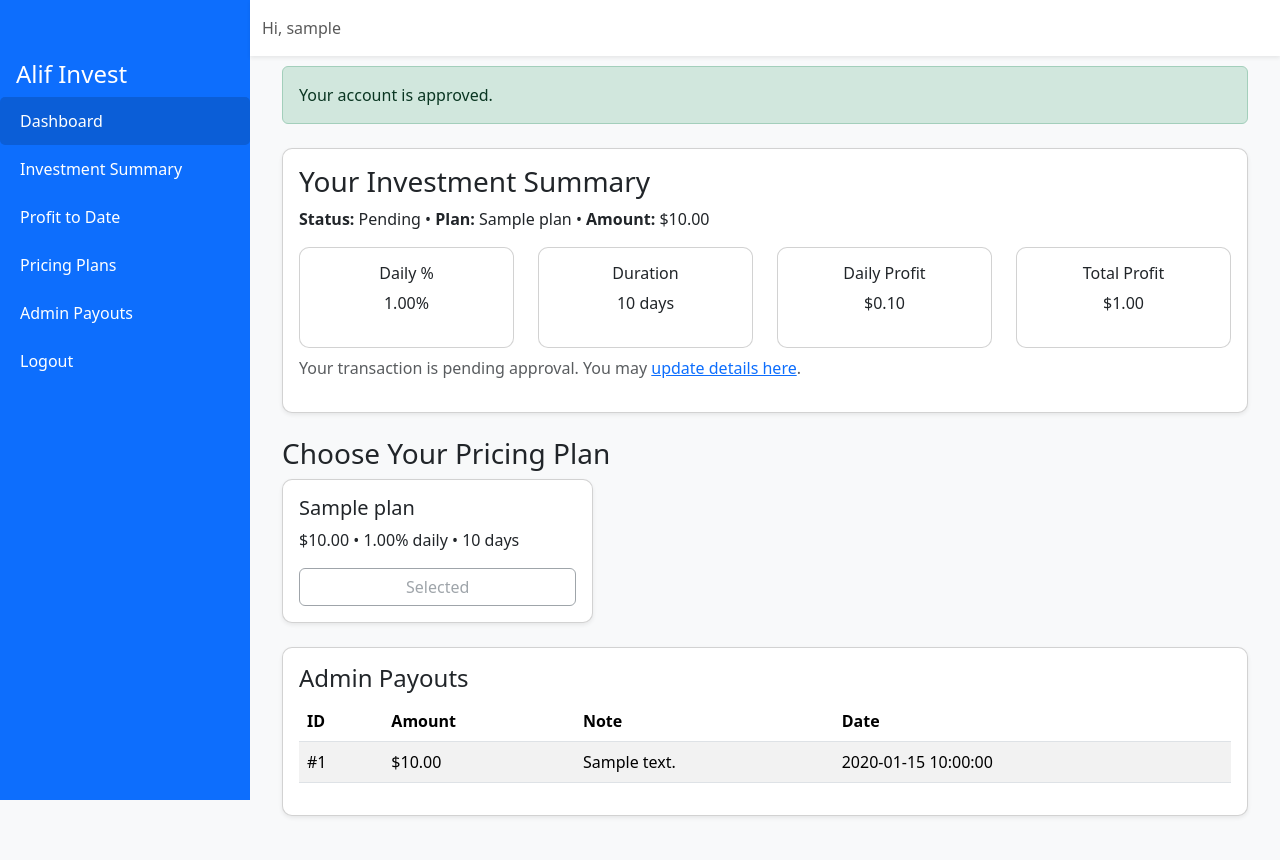
After one commit to alifcodetech/luner, a PHP site: page /user/temp.php in a window 1280 px wide. The commit adds this page. Run offline with PHP 8.4, Linux system fonts and the light colour scheme; the visitor is signed in with stand-in values (Sample User, id 1); tables that the repository leaves empty hold one stand-in row (values such as "Sample post").

Commit message:
user panel changed

```diff
--- a/login.php
+++ b/login.php
@@ -32,7 +32,7 @@ if ($_SERVER['REQUEST_METHOD'] === 'POST') {
 			}
 
 			// Regular user
-			header('Location: user.php');
+			header('Location: user/index.php');
 			exit;
 		}
 	}
--- a/user.php
+++ b/user.php
@@ -1,4 +1,6 @@
 <?php require_once __DIR__ . '/db.php'; ?>
+<?php require_once __DIR__ . '/common.php'; ?>
+
 <?php
 if (!isset($_SESSION['user_id'])) {
 	header('Location: login.php');
--- /dev/null
+++ b/user/temp.php
@@ -0,0 +1,302 @@
+<?php require_once __DIR__ . '/../db.php'; ?>
+<?php
+if (!isset($_SESSION['user_id'])) {
+    header('Location: login.php');
+    exit;
+}
+
+$username = $_SESSION['username'] ?? 'User';
+$approved = (int)($_SESSION['approved'] ?? 0);
+
+// Handle plan selection (only for approved users)
+if ($_SERVER['REQUEST_METHOD'] === 'POST' && isset($_POST['select_plan']) && $approved) {
+    $userId = (int)$_SESSION['user_id'];
+    $planId = (int)($_POST['plan_id'] ?? 0);
+
+    // Verify plan exists and is active
+    $stmt = $mysqli->prepare('SELECT id FROM plans WHERE id = ? AND is_active = 1 LIMIT 1');
+    $stmt->bind_param('i', $planId);
+    $stmt->execute();
+    $res = $stmt->get_result();
+    $planRow = $res->fetch_assoc();
+    $stmt->close();
+
+    if ($planRow) {
+        // If user already has a pending transaction without a transaction_id, reuse it
+        $stmt = $mysqli->prepare("SELECT id FROM transactions WHERE user_id = ? AND status = 'pending' AND (transaction_id IS NULL OR transaction_id = '') ORDER BY id DESC LIMIT 1");
+        $stmt->bind_param('i', $userId);
+        $stmt->execute();
+        $res = $stmt->get_result();
+        $existing = $res->fetch_assoc();
+        $stmt->close();
+
+        if ($existing) {
+            $tid = (int)$existing['id'];
+            header('Location: admin_pricing.php?tid=' . $tid);
+            exit;
+        }
+
+        // Create pending transaction
+        $stmt = $mysqli->prepare('INSERT INTO transactions (user_id, plan_id, investment_amount, status) VALUES (?, ?, 0, "pending")');
+        $stmt->bind_param('ii', $userId, $planId);
+        $stmt->execute();
+        $tid = $stmt->insert_id;
+        $stmt->close();
+        header('Location: admin_pricing.php?tid=' . (int)$tid);
+        exit;
+    }
+}
+
+// Fetch current user plan
+$currentPlan = null;
+{
+    $userId = (int)$_SESSION['user_id'];
+    $stmt = $mysqli->prepare('SELECT plan FROM users WHERE id = ? LIMIT 1');
+    $stmt->bind_param('i', $userId);
+    $stmt->execute();
+    $res = $stmt->get_result();
+    if ($row = $res->fetch_assoc()) {
+        $currentPlan = $row['plan'] ?: null;
+    }
+    $stmt->close();
+}
+
+// Fetch latest transaction (for investment summary)
+$latestTxn = null;
+{
+    $userId = (int)$_SESSION['user_id'];
+    $stmt = $mysqli->prepare("SELECT t.id, t.plan_id, t.investment_amount, t.status, t.created_at,
+                                      p.name AS plan_name, p.daily_percent, p.duration_days
+                               FROM transactions t
+                               JOIN plans p ON p.id = t.plan_id
+                               WHERE t.user_id = ?
+                               ORDER BY t.id DESC LIMIT 1");
+    $stmt->bind_param('i', $userId);
+    $stmt->execute();
+    $res = $stmt->get_result();
+    $latestTxn = $res->fetch_assoc();
+    $stmt->close();
+}
+
+// Profit-to-date logic
+$latestApproved = null;
+$accruedDays = 0;
+$grossAccruedProfit = 0.0;
+$totalPayouts = 0.0;
+$netAccrued = 0.0;
+{
+    $userId = (int)$_SESSION['user_id'];
+    $stmt = $mysqli->prepare("SELECT t.id, t.investment_amount, t.created_at,
+                                     p.name AS plan_name, p.daily_percent, p.duration_days
+                              FROM transactions t
+                              JOIN plans p ON p.id = t.plan_id
+                              WHERE t.user_id = ? AND t.status = 'approved'
+                              ORDER BY t.id DESC LIMIT 1");
+    $stmt->bind_param('i', $userId);
+    $stmt->execute();
+    $res = $stmt->get_result();
+    $latestApproved = $res->fetch_assoc();
+    $stmt->close();
+
+    if ($latestApproved) {
+        $amount = (float)$latestApproved['investment_amount'];
+        $dailyPercent = (float)$latestApproved['daily_percent'];
+        $durationDays = (int)$latestApproved['duration_days'];
+        $dailyProfitA = $amount > 0 ? ($amount * $dailyPercent) / 100 : 0;
+
+        // Inclusive day count
+        $startDate = new DateTime((new DateTime($latestApproved['created_at']))->format('Y-m-d'));
+        $todayDate = new DateTime(date('Y-m-d'));
+        $elapsed = (int)$startDate->diff($todayDate)->days + 1;
+        if ($elapsed < 1) { $elapsed = 1; }
+        if ($elapsed > $durationDays) { $elapsed = $durationDays; }
+        $accruedDays = $elapsed;
+
+        $grossAccruedProfit = $dailyProfitA * $accruedDays;
+
+        // Sum payouts
+        $q = $mysqli->prepare('SELECT COALESCE(SUM(amount),0) AS total_paid FROM payouts WHERE user_id = ?');
+        $q->bind_param('i', $userId);
+        $q->execute();
+        $r = $q->get_result();
+        $sumRow = $r->fetch_assoc();
+        $q->close();
+        $totalPayouts = (float)($sumRow['total_paid'] ?? 0);
+
+        $netAccrued = max(0.0, $grossAccruedProfit - $totalPayouts);
+    }
+}
+
+// Fetch payouts for display
+$userId = (int)$_SESSION['user_id'];
+$resP = $mysqli->query('SELECT id, amount, note, created_at FROM payouts WHERE user_id = ' . $userId . ' ORDER BY id DESC');
+
+// Fetch all plans
+$plansRes = $mysqli->query('SELECT id, name, amount, daily_percent, duration_days FROM plans WHERE is_active = 1 ORDER BY id ASC');
+?>
+<!DOCTYPE html>
+<html lang="en">
+<head>
+  <meta charset="UTF-8" />
+  <meta name="viewport" content="width=device-width, initial-scale=1" />
+  <title>User Panel - Alif Invest</title>
+  <link href="https://cdn.jsdelivr.net/npm/bootstrap@5.3.3/dist/css/bootstrap.min.css" rel="stylesheet">
+  <style>
+    body { background-color: #f8f9fa; }
+    .sidebar {
+      height: 100vh; background: #0d6efd; color: #fff;
+      position: fixed; top: 0; left: 0; width: 250px; padding-top: 60px;
+    }
+    .sidebar a { color: #fff; display: block; padding: 12px 20px; text-decoration: none; border-radius: 5px; }
+    .sidebar a:hover, .sidebar a.active { background: #0b5ed7; }
+    .content { margin-left: 250px; padding: 20px; }
+    header.navbar { position: fixed; top: 0; left: 250px; width: calc(100% - 250px); z-index: 1030; }
+    .card { border-radius: 10px; }
+  </style>
+</head>
+<body>
+
+  <!-- Sidebar -->
+  <div class="sidebar">
+    <h4 class="px-3">Alif Invest</h4>
+    <a href="#dashboard" class="active">Dashboard</a>
+    <a href="#investment">Investment Summary</a>
+    <a href="#profit">Profit to Date</a>
+    <a href="#plans">Pricing Plans</a>
+    <a href="#payouts">Admin Payouts</a>
+    <a href="logout.php">Logout</a>
+  </div>
+
+  <!-- Top Navbar -->
+  <header class="navbar navbar-light bg-white shadow-sm">
+    <div class="container-fluid">
+      <span class="navbar-text">Hi, <?php echo htmlspecialchars($username); ?></span>
+    </div>
+  </header>
+
+  <!-- Main Content -->
+  <div class="content">
+    <div class="container-fluid">
+
+      <!-- Dashboard -->
+      <section id="dashboard" class="mb-4">
+        <h2>User Dashboard</h2>
+        <?php if (!$approved): ?>
+          <div class="alert alert-danger">Your account is pending approval by the admin.</div>
+        <?php else: ?>
+          <div class="alert alert-success">Your account is approved.</div>
+        <?php endif; ?>
+      </section>
+
+      <!-- Investment Summary -->
+      <?php if ($latestTxn): ?>
+      <?php
+        $planName = $latestTxn['plan_name'];
+        $amount = (float)$latestTxn['investment_amount'];
+        $dailyPercent = (float)$latestTxn['daily_percent'];
+        $durationDays = (int)$latestTxn['duration_days'];
+        $dailyProfit = $amount > 0 ? ($amount * $dailyPercent) / 100 : 0;
+        $totalProfit = $dailyProfit * $durationDays;
+      ?>
+      <section id="investment" class="mb-4">
+        <div class="card p-3 shadow-sm">
+          <h3>Your Investment Summary</h3>
+          <p><strong>Status:</strong> <?php echo ucfirst($latestTxn['status']); ?> •
+             <strong>Plan:</strong> <?php echo $planName; ?> •
+             <strong>Amount:</strong> $<?php echo number_format($amount, 2); ?>
+          </p>
+          <div class="row text-center">
+            <div class="col"><div class="card p-3"><h6>Daily %</h6><p><?php echo number_format($dailyPercent, 2); ?>%</p></div></div>
+            <div class="col"><div class="card p-3"><h6>Duration</h6><p><?php echo $durationDays; ?> days</p></div></div>
+            <div class="col"><div class="card p-3"><h6>Daily Profit</h6><p>$<?php echo number_format($dailyProfit, 2); ?></p></div></div>
+            <div class="col"><div class="card p-3"><h6>Total Profit</h6><p>$<?php echo number_format($totalProfit, 2); ?></p></div></div>
+          </div>
+          <?php if ($latestTxn['status'] === 'pending'): ?>
+            <p class="text-muted mt-2">Your transaction is pending approval. You may
+               <a href="admin_pricing.php?tid=<?php echo (int)$latestTxn['id']; ?>">update details here</a>.
+            </p>
+          <?php endif; ?>
+        </div>
+      </section>
+      <?php endif; ?>
+
+      <!-- Profit to Date -->
+      <?php if ($latestApproved): ?>
+      <section id="profit" class="mb-4">
+        <div class="card p-3 shadow-sm">
+          <h3>Profit to Date</h3>
+          <p>Plan: <strong><?php echo $latestApproved['plan_name']; ?></strong> •
+             Days accrued: <strong><?php echo $accruedDays; ?></strong> / <?php echo $latestApproved['duration_days']; ?></p>
+          <div class="row text-center">
+            <div class="col"><div class="card p-3"><h6>Gross Accrued</h6><p>$<?php echo number_format($grossAccruedProfit, 2); ?></p></div></div>
+            <div class="col"><div class="card p-3"><h6>Total Payouts</h6><p>$<?php echo number_format($totalPayouts, 2); ?></p></div></div>
+            <div class="col"><div class="card p-3"><h6>Net Payable</h6><p><strong>$<?php echo number_format($netAccrued, 2); ?></strong></p></div></div>
+          </div>
+        </div>
+      </section>
+      <?php endif; ?>
+
+      <!-- Pricing Plans -->
+      <section id="plans" class="mb-4">
+        <h3>Choose Your Pricing Plan</h3>
+        <div class="row g-3">
+          <?php
+          $hasChosenPlan = isset($latestTxn['id']) || !empty($currentPlan);
+          while ($p = $plansRes->fetch_assoc()):
+            $selectedByTxn = isset($latestTxn['plan_id']) && (int)$latestTxn['plan_id'] === (int)$p['id'];
+            $selectedByUserPlan = $currentPlan && strcasecmp($currentPlan, $p['name']) === 0;
+            $isSelected = $selectedByTxn || $selectedByUserPlan;
+            $disableAll = $hasChosenPlan;
+            $btnDisabledAttr = $disableAll ? 'disabled' : '';
+            $btnLabel = $isSelected ? 'Selected' : ($disableAll ? 'Locked' : 'Select');
+          ?>
+          <div class="col-md-4">
+            <div class="card p-3 h-100 shadow-sm">
+              <h5><?php echo htmlspecialchars($p['name']); ?></h5>
+              <p>$<?php echo number_format((float)$p['amount'], 2); ?> •
+                 <?php echo number_format((float)$p['daily_percent'], 2); ?>% daily •
+                 <?php echo (int)$p['duration_days']; ?> days</p>
+              <form method="post">
+                <input type="hidden" name="select_plan" value="1">
+                <input type="hidden" name="plan_id" value="<?php echo (int)$p['id']; ?>">
+                <button type="submit" class="btn <?php echo ($isSelected || $disableAll) ? 'btn-outline-secondary' : 'btn-primary'; ?> w-100" <?php echo $btnDisabledAttr; ?>>
+                  <?php echo $btnLabel; ?>
+                </button>
+              </form>
+            </div>
+          </div>
+          <?php endwhile; ?>
+        </div>
+      </section>
+
+      <!-- Admin Payouts -->
+      <section id="payouts" class="mb-4">
+        <div class="card p-3 shadow-sm">
+          <h4>Admin Payouts</h4>
+          <table class="table table-striped">
+            <thead><tr><th>ID</th><th>Amount</th><th>Note</th><th>Date</th></tr></thead>
+            <tbody>
+              <?php
+              if ($resP && $resP->num_rows > 0):
+                while ($rowP = $resP->fetch_assoc()):
+              ?>
+              <tr>
+                <td>#<?php echo (int)$rowP['id']; ?></td>
+                <td>$<?php echo number_format((float)$rowP['amount'], 2); ?></td>
+                <td><?php echo $rowP['note'] ? htmlspecialchars($rowP['note']) : '—'; ?></td>
+                <td><?php echo htmlspecialchars($rowP['created_at']); ?></td>
+              </tr>
+              <?php endwhile; else: ?>
+              <tr><td colspan="4" class="text-muted">No payouts recorded.</td></tr>
+              <?php endif; ?>
+            </tbody>
+          </table>
+        </div>
+      </section>
+
+    </div>
+  </div>
+
+  <script src="https://cdn.jsdelivr.net/npm/bootstrap@5.3.3/dist/js/bootstrap.bundle.min.js"></script>
+</body>
+</html>
```
Also changed, not shown: user/common.php (added, +22 -0 lines), user/header.php (added, +9 -0 lines), user/index.php (added, +32 -0 lines), user/payouts.php (added, +32 -0 lines), user/plans.php (added, +90 -0 lines), user/profit.php (added, +77 -0 lines), user/sidebar.php (added, +10 -0 lines), user/style.css (added, +75 -0 lines), user/user_pricing.php (renamed from admin_pricing.php, +11 -26 lines), 1 other file.
